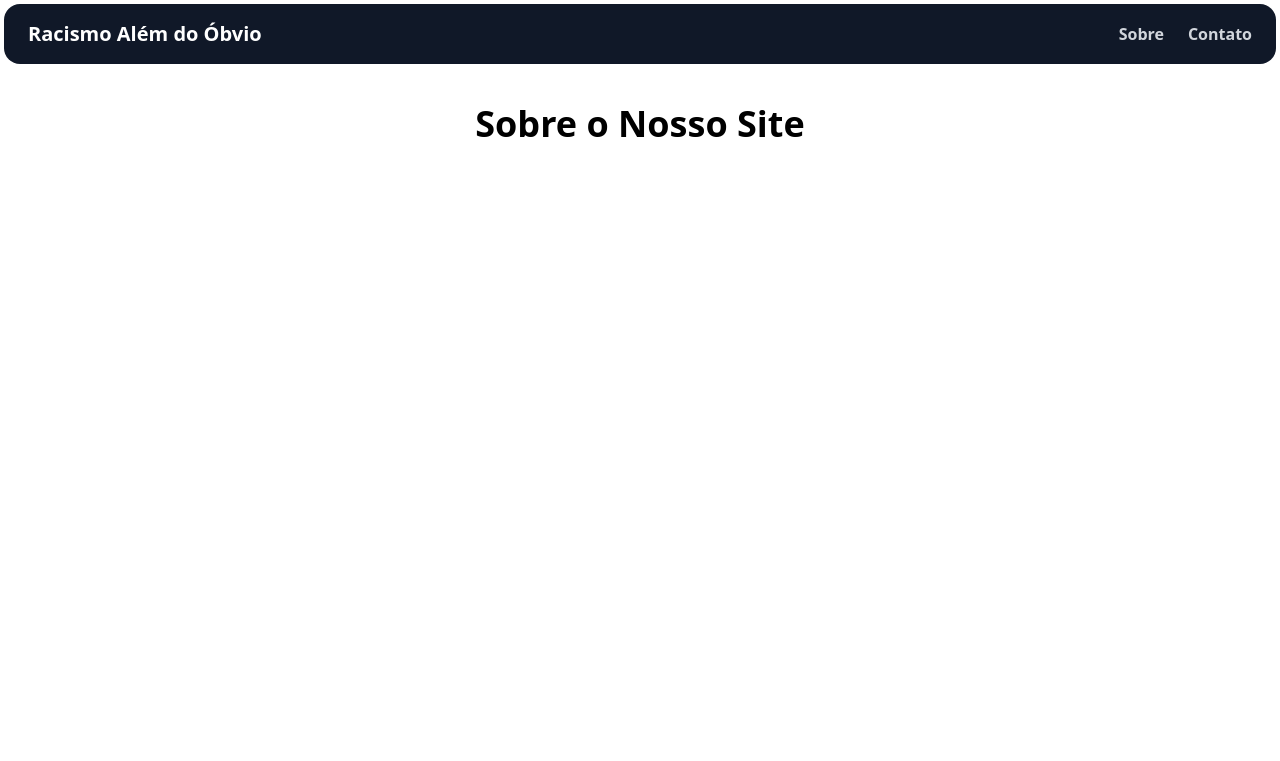
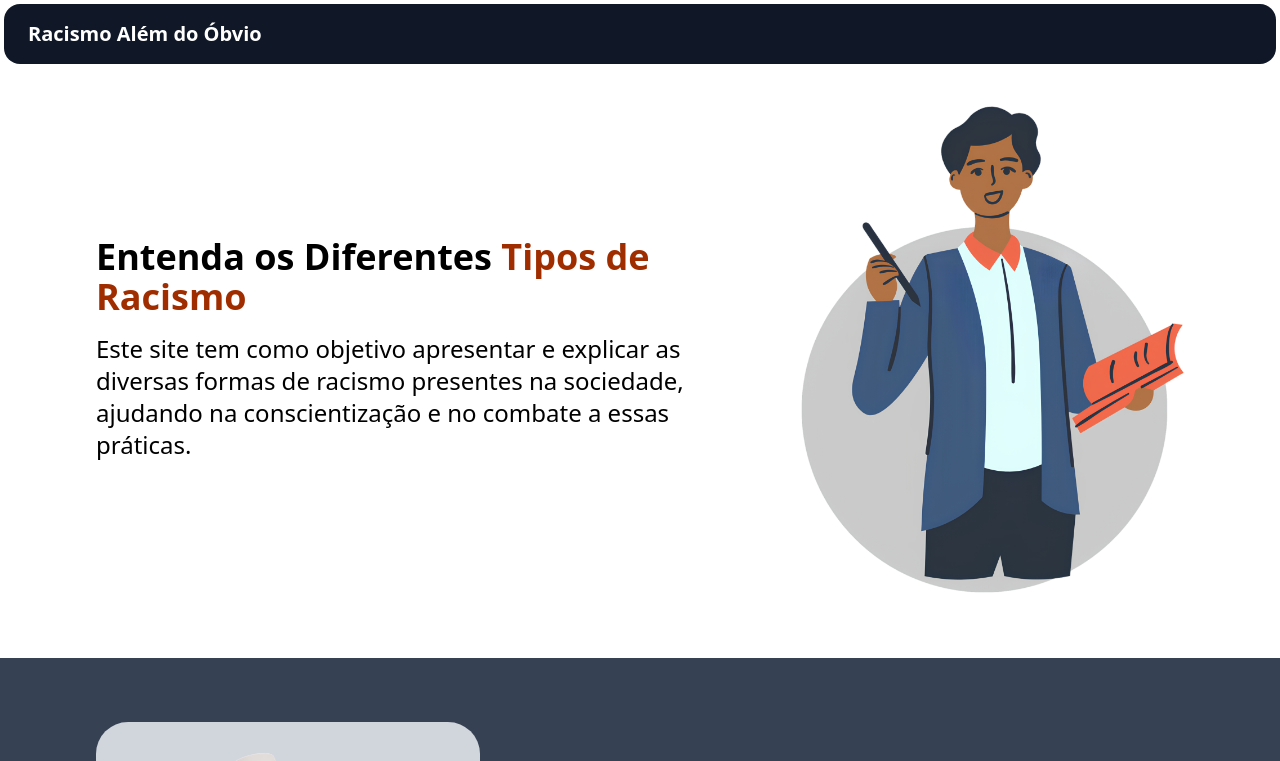
Before and after one commit to HeitorLouzeiroRepositoryIFPI/racism-event, a React (Vite) app: page /about in a window 1280 px wide. Shown: the top 761 px of the page. Built offline with nearby package versions, Linux system fonts and the light colour scheme.

Commit message:
pequenas alterações

```diff
--- a/package.json
+++ b/package.json
@@ -13,7 +13,6 @@
     "@tailwindcss/vite": "^4.1.8",
     "react": "^19.1.0",
     "react-dom": "^19.1.0",
-    "react-router-dom": "^7.6.2",
     "tailwindcss": "^4.1.8"
   },
   "devDependencies": {
--- a/src/App.tsx
+++ b/src/App.tsx
@@ -1,20 +1,7 @@
-import { BrowserRouter, Route, Routes } from "react-router-dom";
 import { HomePage } from "./templates/HomePage";
-import { AboutPage } from "./templates/AboutPage";
-import { ContactPage } from "./templates/ContactPage";
 
 function App() {
-  return (
-    <>
-      <BrowserRouter>
-        <Routes>
-          <Route path="/" element={<HomePage />} />
-          <Route path="/about" element={<AboutPage />} />
-          <Route path="/contact" element={<ContactPage />} />
-        </Routes>
-      </BrowserRouter>
-    </>
-  );
+  return <HomePage />;
 }
 
 export default App;
--- a/src/components/Navbar/index.tsx
+++ b/src/components/Navbar/index.tsx
@@ -37,12 +37,12 @@ export function Navbar() {
         Racismo Além do Óbvio
       </a>
       <div className="space-x-6 font-bold">
-        <a href="/about" className="text-gray-300 hover:text-white transition-colors">
+        {/* <a href="/about" className="text-gray-300 hover:text-white transition-colors">
           Sobre
         </a>
         <a href="/contact" className="text-gray-300 hover:text-white transition-colors">
           Contato
-        </a>
+        </a> */}
       </div>
     </nav>
   );
--- a/src/templates/AboutPage/index.tsx
+++ /dev/null
@@ -1,14 +0,0 @@
-import { Content } from "../../components/Content";
-import { TextField } from "../../components/TextField";
-
-export function AboutPage() {
-  return (
-    <Content classes="mt-10">
-      <TextField>
-        <h2 className="text-center text-3xl sm:text-4xl font-semibold mb-4">
-          Sobre o Nosso Site
-        </h2>
-      </TextField>
-    </Content>
-  );
-}
--- a/src/templates/ContactPage/index.tsx
+++ /dev/null
@@ -1,14 +0,0 @@
-export function ContactPage() {
-    return (
-        <div className="flex flex-col items-center justify-center min-h-screen bg-gray-100">
-            <h1 className="text-4xl font-bold text-gray-800 mb-6">Contato</h1>
-            <p className="text-lg text-gray-600 mb-4">Esta é a página de contato.</p>
-            <a
-                href="/"
-                className="px-4 py-2 bg-blue-500 text-white rounded hover:bg-blue-600 transition-colors"
-            >
-                Voltar para a Home
-            </a>
-        </div>
-    );
-}
```
Also changed, not shown: 1 other file (tests, documents, lock files or other folders).
